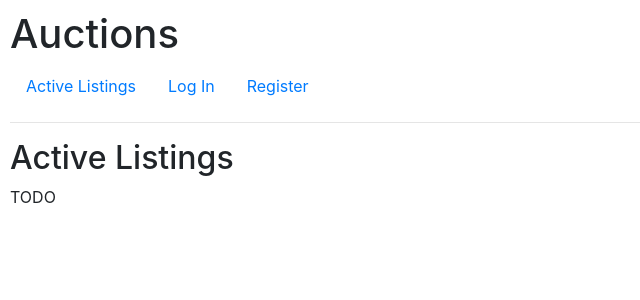
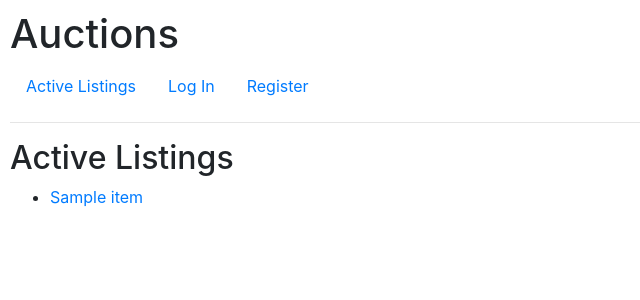
Before and after one commit to CarolineGould/Project_2, a Django app: page / in a window 1280 px wide. Shown: the top 300 px of the page, without its empty margins (0-640 px from the left). Run offline with Django 3.2, Linux system fonts and the light colour scheme; tables that the repository leaves empty hold one stand-in row (values such as "Sample post"); some libraries are stand-ins or nearby versions.

Commit message:
Item title showing up on active listing page

```diff
--- a/auctions/templates/auctions/index.html
+++ b/auctions/templates/auctions/index.html
@@ -2,6 +2,10 @@
 
 {% block body %}
     <h2>Active Listings</h2>
+ <ul>
+        {% for entry in entries %}
+            <li ><a href = 'wiki/{{entry.title}}' >{{ entry.title }}</a></li>
+        {% endfor %}
+    </ul>
 
-    TODO
 {% endblock %}
--- a/auctions/views.py
+++ b/auctions/views.py
@@ -10,7 +10,11 @@ from .models import User
 
 
 def index(request):
-    return render(request, "auctions/index.html")
+    return render(request, "auctions/index.html", {
+        "entries": Item.objects.all()
+    })
+
+
 
 
 def login_view(request):
```
